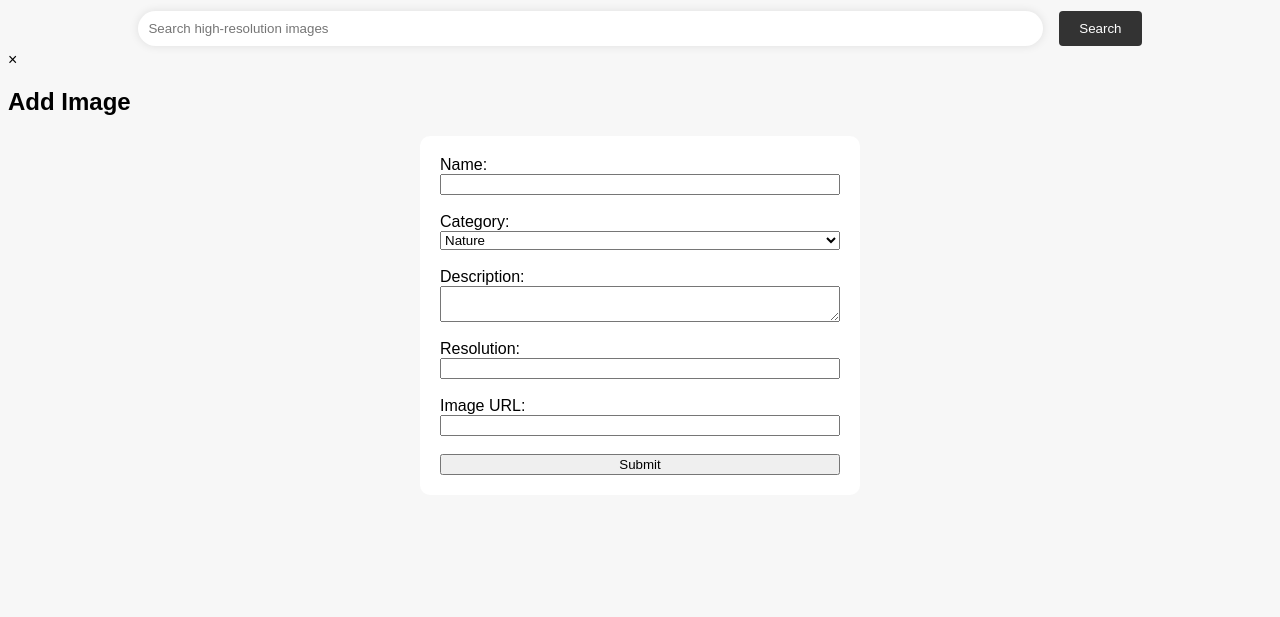
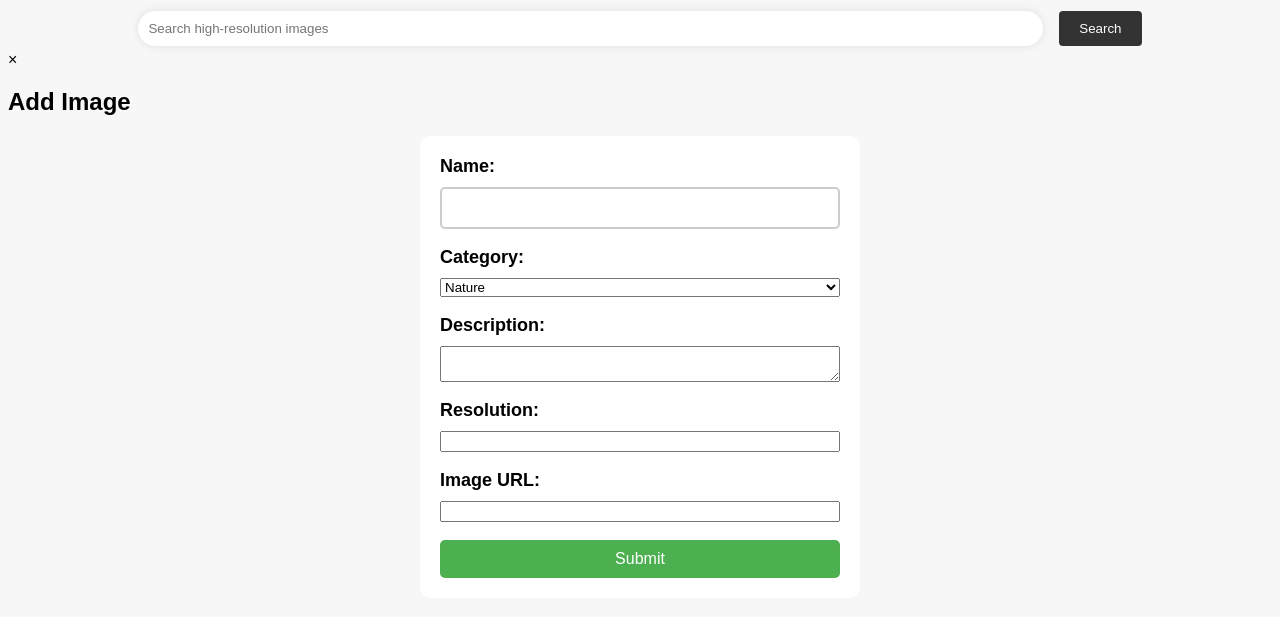
Before and after one commit to lewis-otwori/phase-1-project, a plain HTML site: page index.html in a window 1280 px wide. Shown: the part 159-776 px from the top of the page. Drawn offline with Linux system fonts and the light colour scheme; no server answers.

Commit message:
added css to the input form

```diff
--- a/index.html
+++ b/index.html
@@ -48,7 +48,7 @@
           <label for="image_url">Image URL:</label>
           <input type="text" id="image_url" name="image_url"><br>
 
-          <input type="submit" value="Submit">
+          <input type="submit" value="Submit" id="submitbtn">
         </form>
       </div>
     </div>
--- a/style.css
+++ b/style.css
@@ -130,6 +130,7 @@ h1 {
 
 
 form {
+  border: 1px;
   display: flex;
   flex-direction: column;
   max-width: 400px;
@@ -139,3 +140,30 @@ form {
   border-radius: 10px;
   box-shadow: 0px 0px 10px 1px rgba
 }
+#name{
+  padding: 10px;
+  border: 2px solid #ccc;
+  border-radius:5px;
+  font-size: 16px;
+}
+
+label{
+  display: block;
+  font-size: 18px;
+  font-weight: bold;
+  margin-bottom: 10px;
+}
+
+#submitbtn{
+  background-color: #4CAF50;
+  color: white;
+  padding: 10px 20px;
+  border: none;
+  border-radius: 5px;
+  font-size: 16px;
+  cursor: pointer;
+}
+
+#submitbtn:hover{
+  background-color: #45a049;
+}
```
